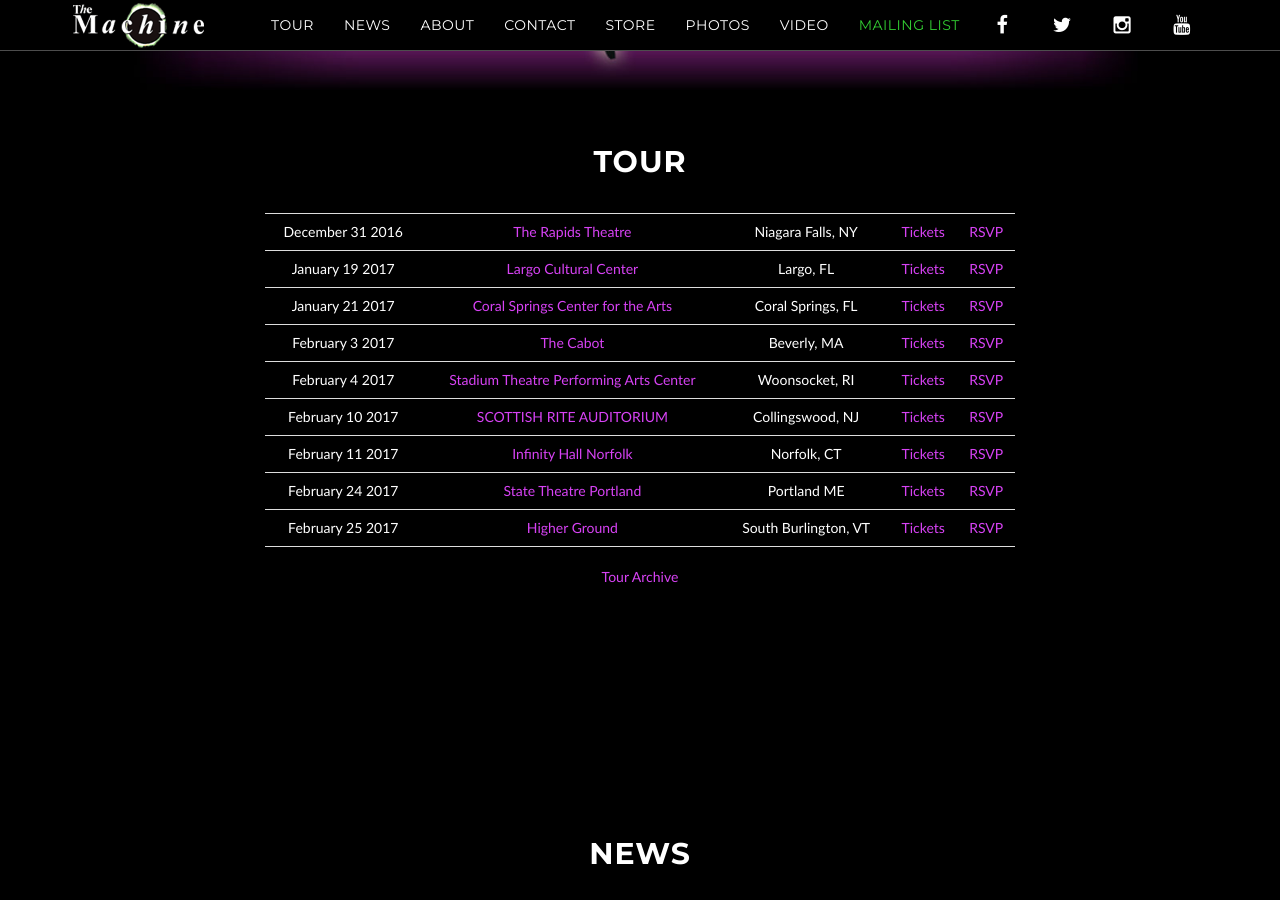
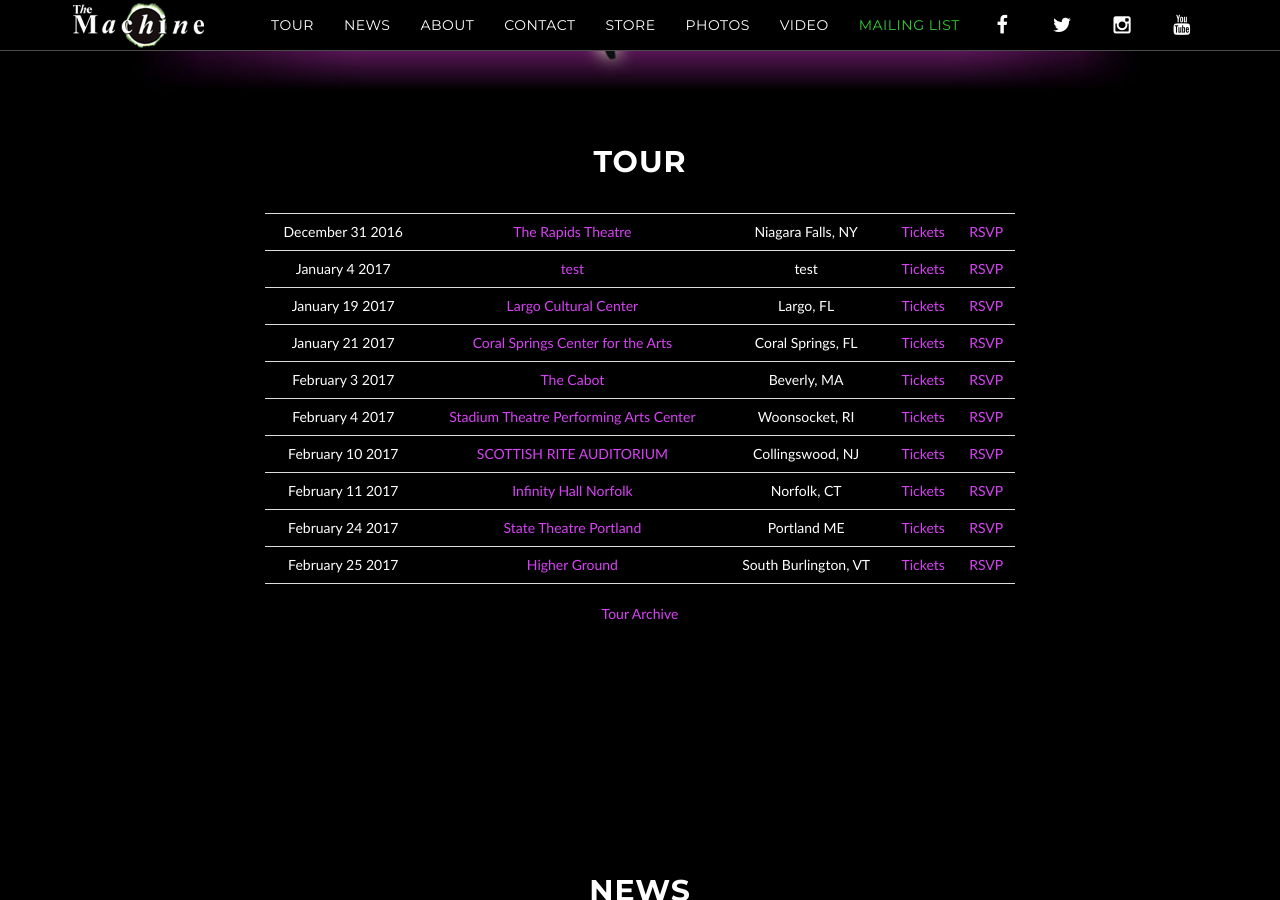
Before and after one commit to machineweb/machineweb.github.io, a Jekyll site: the page built from index.html, in a window 1280 px wide and 900 px high, scrolled down 805 px. Built offline with Jekyll 4.4.1, drawn with Linux system fonts in a browser that asks for light colours; comment, search, counter and statistics services are not loaded.

Commit message:
New tour item

```diff
--- a/_data/tour.yml
+++ b/_data/tour.yml
@@ -2775,3 +2775,11 @@
     tickets-url: "https://www.ticketfly.com/purchase/event/1377864?_ga=1.22475707.1434405732.1478709255"
     rsvp-url: "https://www.facebook.com/events/353925938292982/"
     order: "1487998800000"
+
+  - date: "January 4 2017"
+    venue: "test"
+    venue-url: "test"
+    location: "test"
+    tickets-url: "test"
+    rsvp-url: "test"
+    order: "1483506000000"
```
